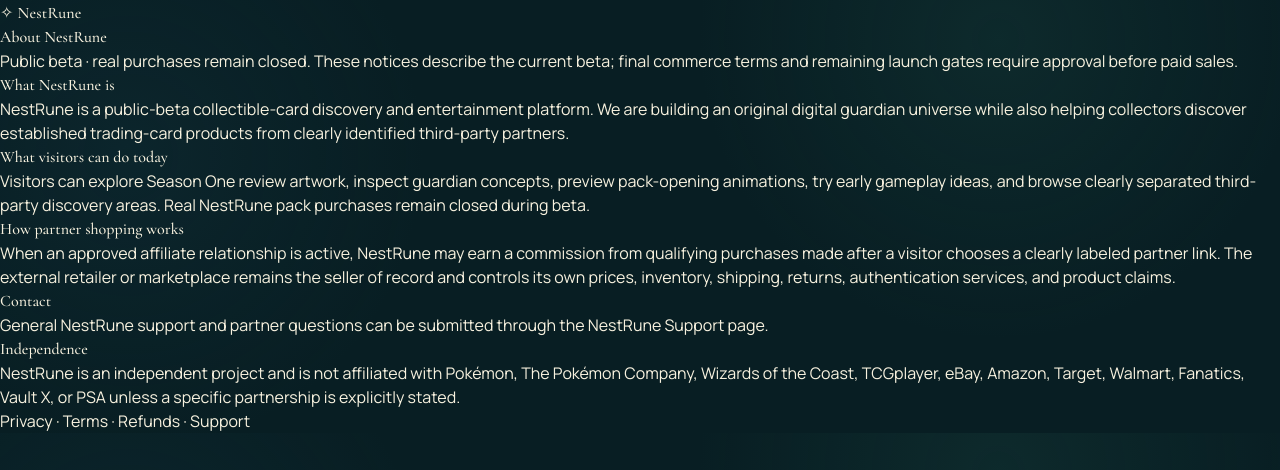
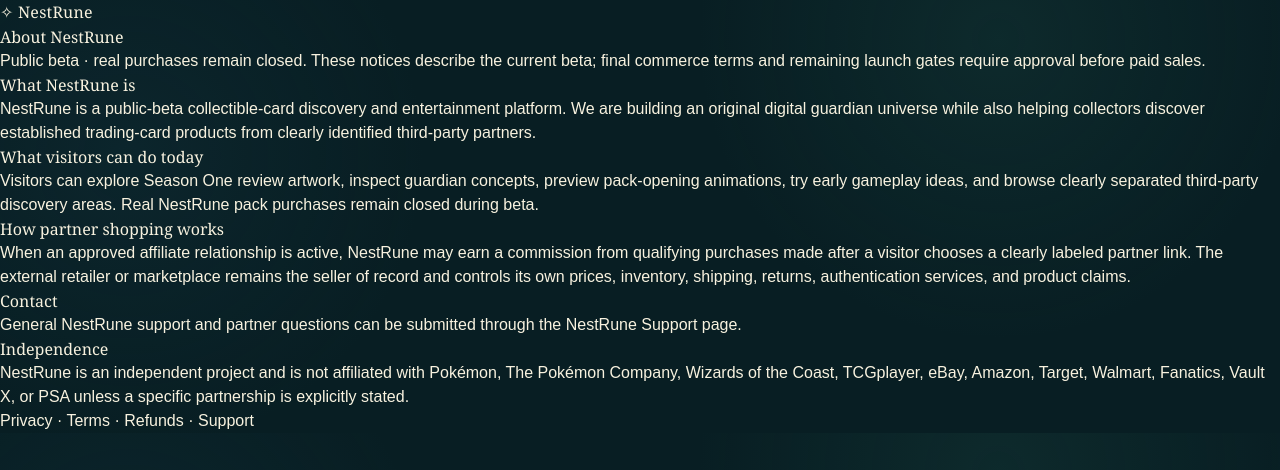
Before and after one commit to buddhahvac-blip/Card-Nest, a Next.js app: page /about in a window 1280 px wide. Shown: the top 470 px of the page. Built offline with nearby package versions, Linux system fonts and the light colour scheme; no server answers.

Commit message:
fix(build): avoid flaky Google Fonts build fetch in Rune Dungeon preview

```diff
--- a/app/layout.tsx
+++ b/app/layout.tsx
@@ -1,21 +1,7 @@
 import type { Metadata } from "next";
-import { Cormorant_Garamond, Manrope } from "next/font/google";
 import {searchIndexingApproved,siteDescription,siteName,siteUrl} from "@/lib/site";
 import "./globals.css";
 import "./home-experience.css";
-
-const worldSerif = Cormorant_Garamond({
-  subsets: ["latin"],
-  variable: "--font-world",
-  weight: ["500", "600", "700"],
-  display: "swap",
-});
-
-const worldSans = Manrope({
-  subsets: ["latin"],
-  variable: "--font-sans",
-  display: "swap",
-});
 
 export const metadata: Metadata = {
   metadataBase: siteUrl,
@@ -70,7 +56,7 @@ export default function RootLayout({
           inLanguage:'en'
         })}} />
       </head>
-      <body className={`${worldSerif.variable} ${worldSans.variable} antialiased`}>{children}</body>
+      <body className="antialiased" style={{"--font-world":"Georgia", "--font-sans":"Arial"} as React.CSSProperties}>{children}</body>
     </html>
   );
 }
```
